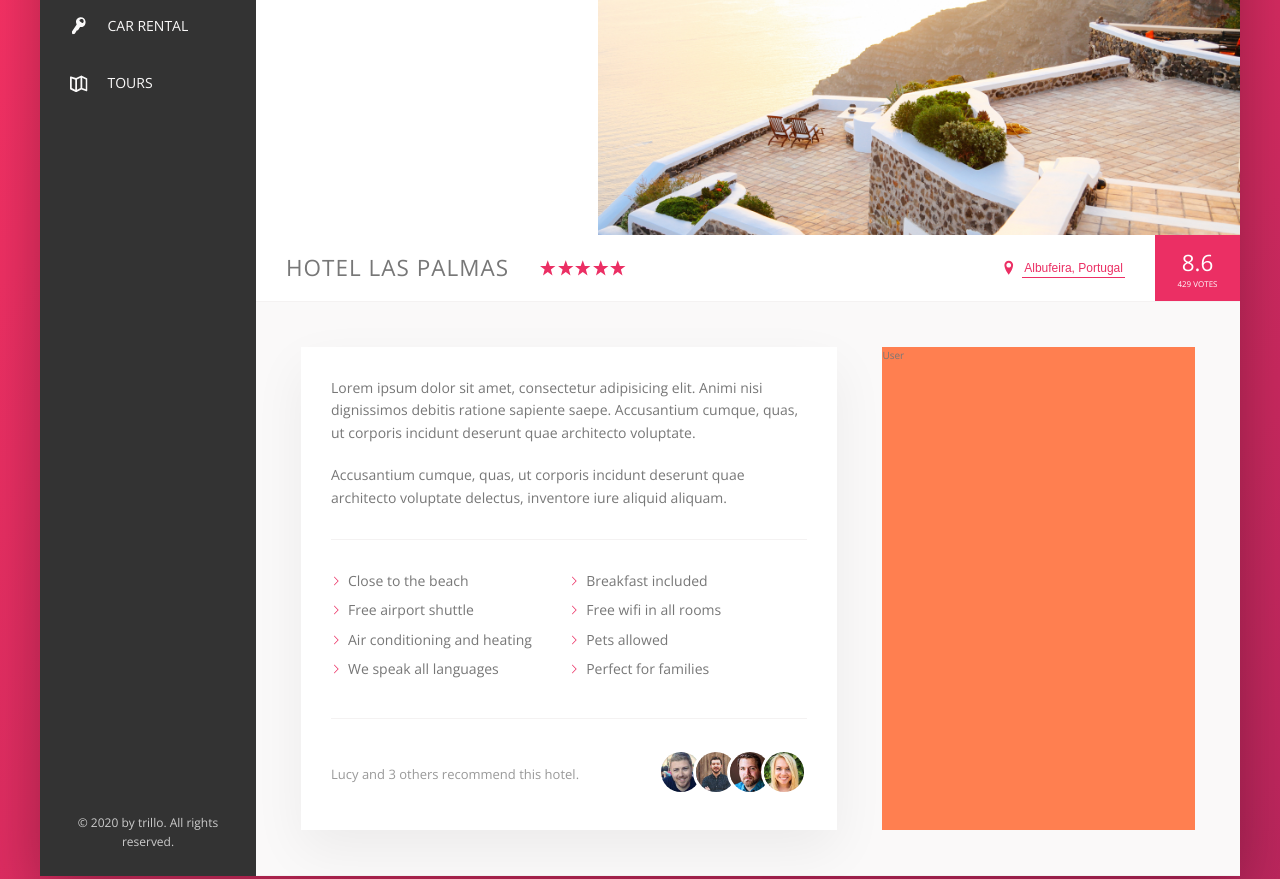
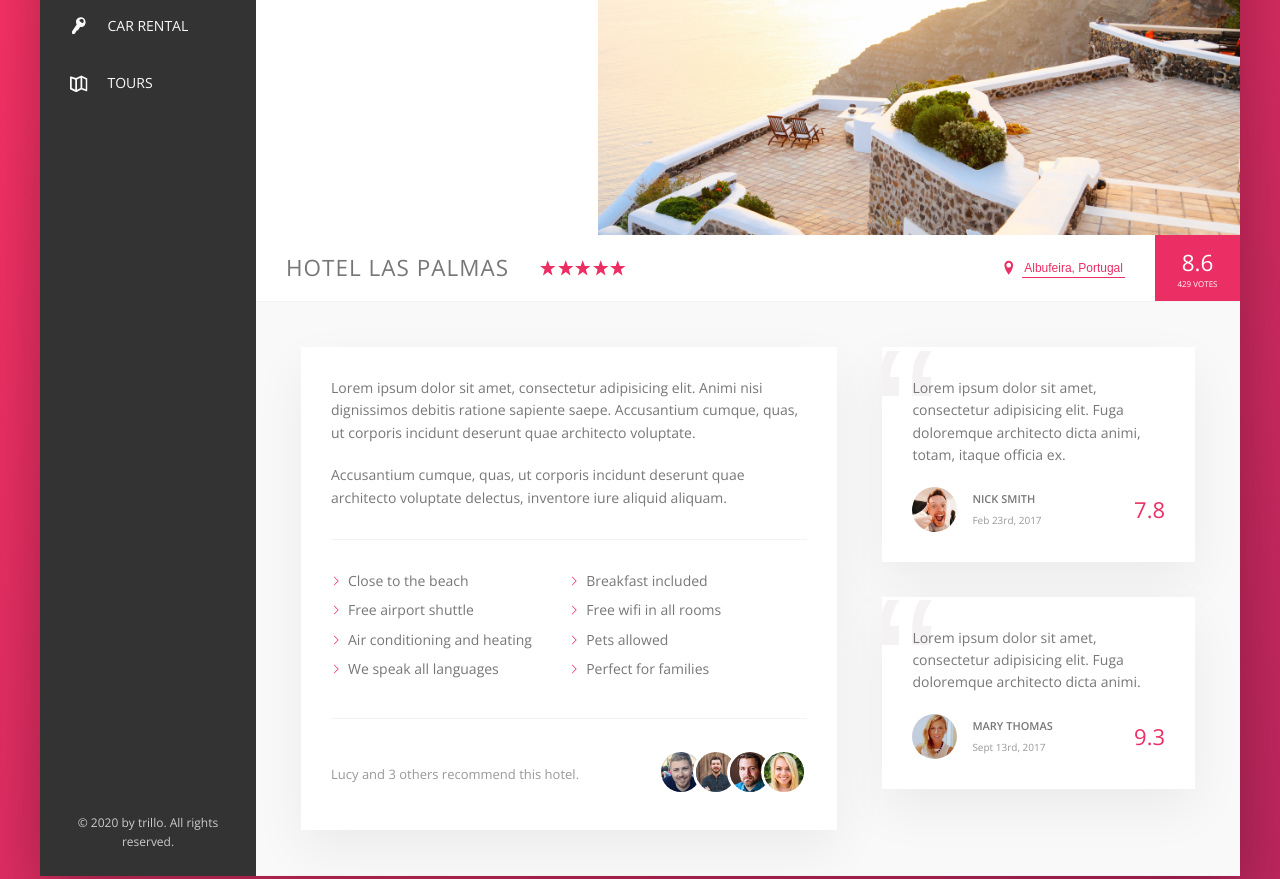
Before and after one commit to thmsbnrd/Trillo_starter, a website: page index.html in a window 1280 px wide. Shown: the part 300-1179 px from the top of the page. Drawn offline with nearby package versions, Linux system fonts and the light colour scheme.

Commit message:
styled user review

```diff
--- a/index.html
+++ b/index.html
@@ -170,7 +170,33 @@
                             </div>
                         </div>
                         <div class="user-reviews">
-                            User
+                            <figure class="review">
+                                <blockquote class="review__text">
+                                    Lorem ipsum dolor sit amet, consectetur adipisicing elit. Fuga doloremque architecto dicta animi, totam, itaque officia
+                                    ex.
+                                </blockquote>
+                                <figcaption class="review__user">
+                                    <img src="img/user-1.jpg" alt="User 1" class="review__photo">
+                                    <div class="review__user-box">
+                                        <p class="review__user-name">Nick Smith</p>
+                                        <p class="review__user-date">Feb 23rd, 2017</p>
+                                    </div>
+                                    <div class="review__rating">7.8</div>
+                                </figcaption>
+                            </figure>
+                            <figure class="review">
+                                <blockquote class="review__text">
+                                    Lorem ipsum dolor sit amet, consectetur adipisicing elit. Fuga doloremque architecto dicta animi.
+                                </blockquote>
+                                <figcaption class="review__user">
+                                    <img src="img/user-2.jpg" alt="User 2" class="review__photo">
+                                    <div class="review__user-box">
+                                        <p class="review__user-name">Mary Thomas</p>
+                                        <p class="review__user-date">Sept 13rd, 2017</p>
+                                    </div>
+                                    <div class="review__rating">9.3</div>
+                                </figcaption>
+                            </figure>
                         </div>
                     </div>
                 </main>
--- a/sass/_components.scss
+++ b/sass/_components.scss
@@ -366,3 +366,66 @@
     }
   }
 }
+
+/////// REVIEWS ///////
+
+.review {
+  background-color: #fff;
+  box-shadow: var(--shadow-light);
+  padding: 3rem;
+  margin-bottom: 3.5rem;
+  position: relative;
+  overflow: hidden;
+
+  &__text {
+    margin-bottom: 2rem;
+    z-index: 10;
+    position: relative;
+  }
+
+  &__user {
+    display: flex;
+    align-items: center;
+  }
+
+  &__photo {
+    height: 4.5rem;
+    width: 4.5rem;
+    border-radius: 50%;
+    margin-right: 1.5rem;
+  }
+
+  &__user-box {
+    margin-right: auto;
+  }
+
+  &__user-name {
+    font-size: 1.1rem;
+    font-weight: 600;
+    text-transform: uppercase;
+    margin-bottom: 0.4rem;
+  }
+
+  &__user-date {
+    font-size: 1rem;
+    color: var(--color-grey-dark-3);
+  }
+
+  &__rating {
+    color: var(--color-primary);
+    font-size: 2.2rem;
+    font-weight: 300;
+  }
+
+  &::before {
+    content: "\201C";
+    position: absolute;
+    top: -2.75rem;
+    left: -1rem;
+    line-height: 1;
+    font-size: 20rem;
+    color: var(--color-grey-light-2);
+    font-family: sans-serif;
+    z-index: 1;
+  }
+}
--- a/sass/_layout.scss
+++ b/sass/_layout.scss
@@ -38,6 +38,7 @@
 }
 
 .detail {
+  font-size: 1.4rem;
   display: flex;
   padding: 4.5rem;
   background-color: var(--color-grey-light-1);
@@ -45,7 +46,6 @@
 }
 
 .description {
-  font-size: 1.4rem;
   background-color: #fff;
   box-shadow: var(--shadow-light);
   padding: 3rem;
@@ -54,6 +54,5 @@
 }
 
 .user-reviews {
-  background-color: coral;
   flex: 1;
 }
```
Also changed, not shown: css/style.css.
